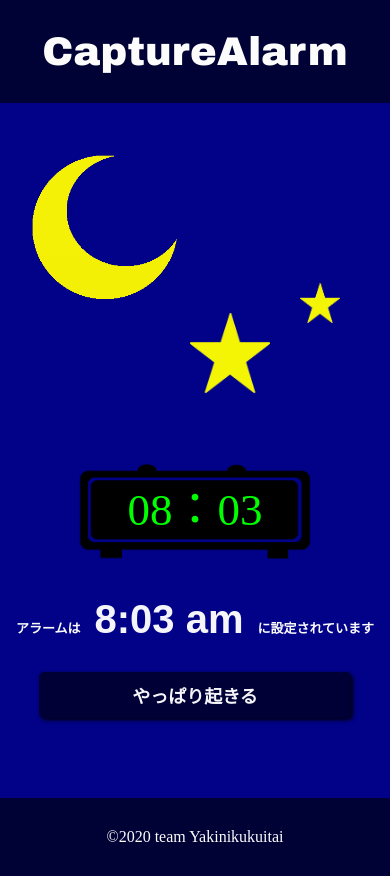
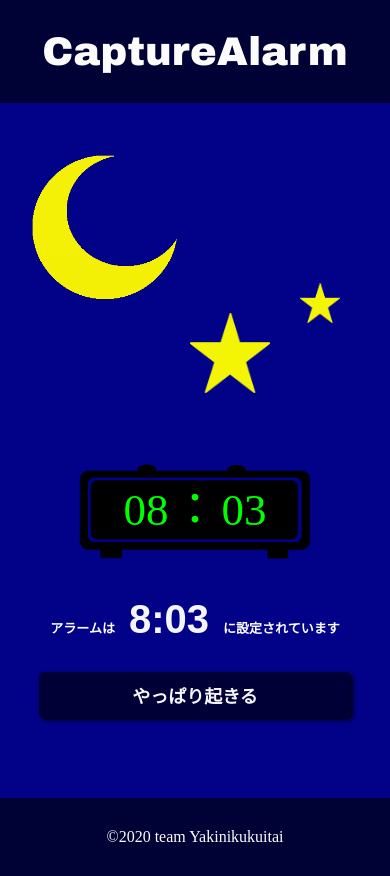
Before and after one commit to Yum-git/Yakinikutabetai, a plain HTML site: page alarm.html in a window 390 px wide. Both pictures are taken after a click on the button "おやすみなさい". Drawn offline with Linux system fonts and the light colour scheme.

Commit message:
correspond with mobile device

```diff
--- a/alarm.css
+++ b/alarm.css
@@ -88,9 +88,6 @@ footer{
     max-width: 240px;
     max-height: 100px;
 }
-/*#time_item{
-    text-align: center;
-}*/
 #clock_img{
     text-align: center;
 }
@@ -148,17 +145,30 @@ footer{
     box-shadow: none;
     transform: translate3d(3px, 3px, 0);
 }
-
-#time{
+.now_time_item{
+    text-align: center;
+}
+.now_time{
     position: absolute;
+    top: 10px;
     width: 100%;
-    /*left: 410px;*/
-    top: 10px;
+}
+span[id^="time"]{
+    top: 0;
     color: #00FF00;
     font-size: 45px;
     /*font-family: 'digital';*/
     text-align: center;
-    font-family: 'digital';
+}
+#time_hours{
+    left: 0;
+}
+#time_minutes{
+    right: 0;
+}
+#time_colon{
+    top: 0;
+    left: 0;
 }
 .set_message{
     font-family: "M PLUS Rounded 1c", sans-serif;
@@ -171,16 +181,6 @@ footer{
     font-size: 40px;
     margin: 0 10px;
 }
-/*#time_sec{
-    position: absolute;
-    width: 100%;
-    left: 85px;
-    top: 40px;
-    color: #00FF00;
-    font-size: 25px;
-    text-align: center;
-    font-family: 'digital';
-}*/
 
 @media(max-width:767px){
     #application_name{
--- a/alarm.html
+++ b/alarm.html
@@ -10,44 +10,17 @@
         <link rel="stylesheet" type="text/css" href="timedropper-master/timedropper.css">
         <link rel="stylesheet" type="text/css" href="alarm.css">
 
+
         <script>
             let timer;
-            function limitCounter() {
-                timer = setInterval(function() {
-                    let now = new Date();
-                    let year = now.getFullYear();
-                    let month = now.getMonth() + 1;
-                    let day = now.getDate();
-                    let set_time = $('#alarm_set').val();
-                    set_time = set_time.split(/[:\s]/);
-                    let set_hours = set_time[0];
-                    let set_minutes = set_time[1];
-                    let am_or_pm = set_time[2];
 
-                    let alarm_time = new Date(year + "/" + month + "/" + day + " " + set_hours + ":" + set_minutes + ":0");
-                    let between_time = (alarm_time - now);
-                    if (between_time > 0) {
-                        let h = Math.floor(between_time / 3600000);
-                        let h_ = h % 24;
-                        let m = Math.floor((between_time - h * 3600000) / 60000);
-                        let s = Math.round((between_time - h * 3600000 - m * 60000) / 1000);
-
-                        /*if ((h==0) && (m==0) && (s==0)) {
-                            clearInterval(timer);
-                        }*/
-                    }
-                    else{
-                        clearInterval(timer);
-                        $('#alarm').get(0).play();
-                    }
-                }, 1000);
-            }
             $(function(){
 
                 $('#night').hide();
                 $('#cancel').hide();
                 $('#set_time').hide();
 
+                let timer;
                 let flag = true;
 
                 //時刻カウント
@@ -61,20 +34,19 @@
                     seconds = ('0'+seconds).slice(-2);
 
                     if(flag){
-                        $('#time').text(hours + '：' + minutes);
+                        $('#time_hours').text(hours);
+                        $('#time_colon').text('：');
+                        $('#time_minutes').text(minutes);
                         flag = false;
                     }
                     else{
-                        $('#time').text(hours + '　' + minutes);
+                        $('#time_hours').text(hours);
+                        $('#time_colon').text('　');
+                        $('#time_minutes').text(minutes);
                         flag = true;
                     }
-                    //$('#time_sec').text(seconds);
                 }, 500);
 
-
-                /*$('*').on('touchmove touchend',function(){
-                    $('.test').text($('#alarm').val());
-                })*/
                 $('#alarm_set').timeDropper({
                     meridians: false,
                     setCurrentTime: false
@@ -84,8 +56,9 @@
                 $('#start').on('click',function(){
                     $('#inn').get(0).play();
 
-                    let set_time=$('#alarm_set').val();
-                    $('#set_time').text(set_time);
+                    let audio_alarm = document.getElementById('alarm');
+                    audio_alarm.load();
+
 
                     $('body').animate({
                         backgroundColor: '#000088'
@@ -115,7 +88,34 @@
                         $('#set_time').fadeIn(1501);
                     },1501);
 
-                    limitCounter();
+                    let now = new Date();
+                    let year = now.getFullYear();
+                    let month = now.getMonth();
+                    let day = now.getDate();
+                    let set_time=$('#alarm_set').val();
+                    set_time = set_time.split(/[:\s]/);
+                    let set_hours = set_time[0];
+                    let set_minutes = set_time[1];
+                    let am_or_pm = set_time[2];
+                    if(am_or_pm == 'pm'){
+                        set_hours = parseInt(set_hours);
+                        set_hours += 12;
+                        set_hours = set_hours.toString();
+                    }
+                    let set_time_format = set_hours + ':' + set_minutes;
+
+                    $('#set_time').text(set_time_format);
+
+                    let alarm_time = new Date(year, month, day, set_hours, set_minutes, 0);
+                    if(am_or_pm == 'am'){
+                        alarm_time.setDate(alarm_time.getDate()+1);
+                    };
+
+                    let between_time = (alarm_time - now);
+
+                    timer = setTimeout(function(){
+                        audio_alarm.play();
+                    },between_time);
                 });
 
                 //キャンセル
@@ -123,9 +123,6 @@
                     $('#chicken').get(0).play();
 
                     clearInterval(timer);
-
-                    /*let set_time=$('#alarm_set').val();
-                    $('#set_time').text(set_time);*/
 
                     $('body').animate({
                         backgroundColor: '#d6eaff'
@@ -154,6 +151,8 @@
                         $('#start').fadeIn(1501);
                         $('#alarm_set').fadeIn(1501);
                     },1501);
+
+                    clearTimeout(timer);
                 });
             })
         </script>
@@ -179,8 +178,13 @@
 
             <div id="clock_item">
                 <img src="image/digital_clock.png" id="clock_img">
-                <div id="time"></div>
-                <!--<div id="time_sec"></div>-->
+                <div class="now_time_item">
+                    <div class="now_time">
+                        <span id="time_hours"></span>
+                        <span id="time_colon"></span>
+                        <span id="time_minutes"></span>
+                    </div>
+                </div>
             </div>
             <div class="alarm_item">
                 <span class="set_message">アラームは</span>
@@ -193,7 +197,7 @@
                 <button type="button" id="cancel">やっぱり起きる</button>
                 <audio id="inn" src="sound/inn.mp3" type="audio/mp3"></audio>
                 <audio id="chicken" src="sound/chicken.mp3" type="audio/mp3"></audio>
-                <audio id="alarm" src="sound/alarm.mp3" type="audio/mp3"></audio>
+                <audio id="alarm" src="sound/alarm.mp3" type="audio/mp3" loop></audio>
             </div>
         </div>
 
```
